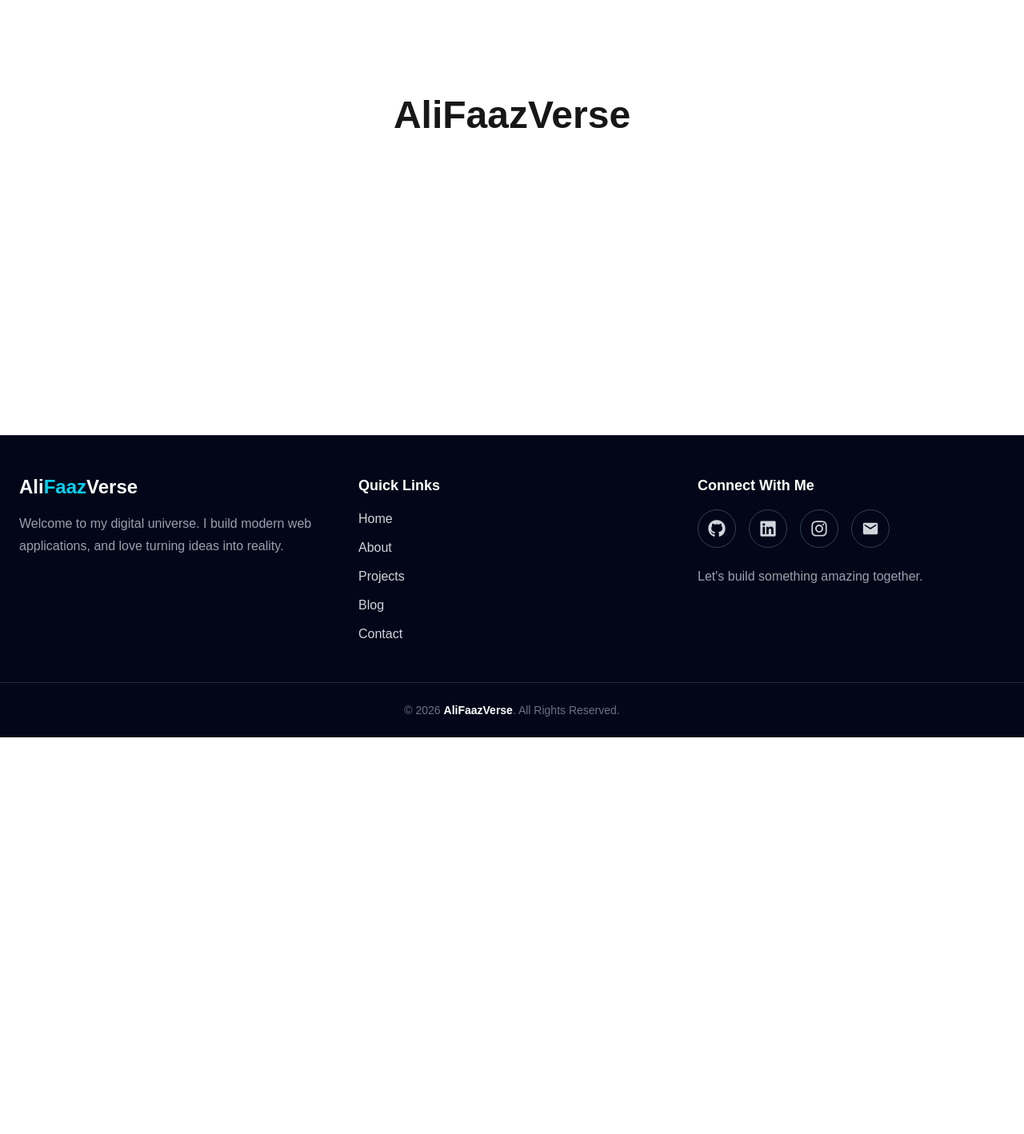
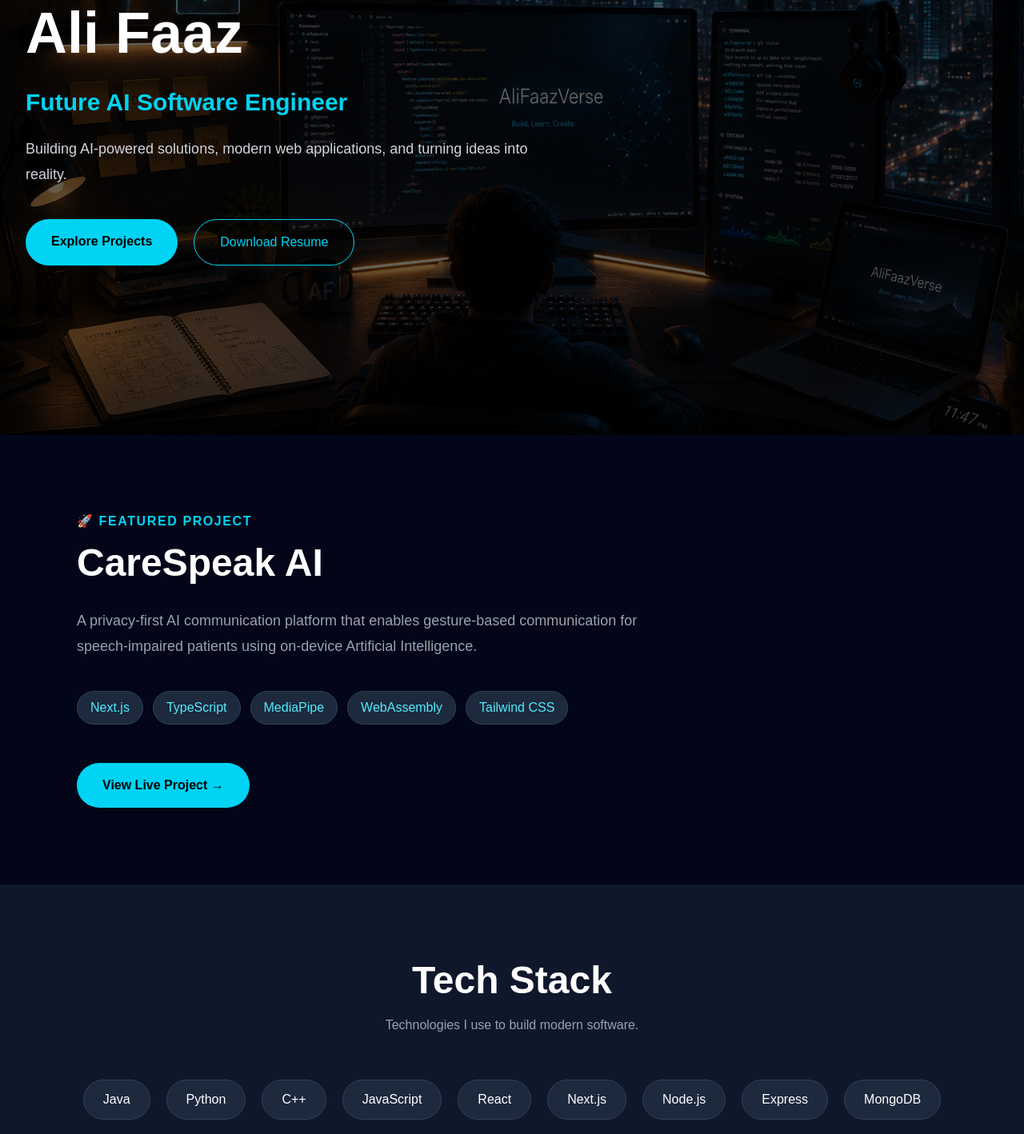
Before and after one commit to humayunfaaz/AliFaazVerse, a Next.js app: page / in a window 1280 px wide. Shown: the part 320-1738 px from the top of the page at 80% size. Before the commit the page ends 1242 px from the top, so only its background shows below. Built offline with nearby package versions, Linux system fonts and the light colour scheme.

Commit message:
Added homepage resume download and updated portfolio

```diff
--- a/app/about/page.js
+++ b/app/about/page.js
@@ -131,7 +131,7 @@ export default function About() {
         </div>
 
       </section>
-            {/* ================= My Journey ================= */}
+      {/* ================= My Journey ================= */}
 
       <section className="max-w-7xl mx-auto px-6 py-24">
 
@@ -344,7 +344,7 @@ export default function About() {
         </div>
 
       </section>
-            {/* ================= My Mission ================= */}
+      {/* ================= My Mission ================= */}
 
       <section className="max-w-7xl mx-auto px-6 py-24">
 
@@ -531,12 +531,19 @@ export default function About() {
 
           <div className="flex flex-wrap justify-center gap-6 mt-12">
 
-            <a
+            {/* <a
               href="/resume.pdf"
               download
               className="px-8 py-4 bg-cyan-500 rounded-full font-semibold hover:bg-cyan-400 transition duration-300"
             >
               📄 Download Resume
+            </a> */}
+            <a
+              href="/resume.pdf"
+              download
+              className="inline-block px-8 py-4 bg-cyan-400 text-black rounded-full font-semibold hover:bg-cyan-300 transition"
+            >
+              Download Resume
             </a>
 
             <a
--- a/app/page.js
+++ b/app/page.js
@@ -1,8 +1,186 @@
+
+// export default function Home() {
+//   return (
+//     <main className="min-h-screen flex items-center justify-center">
+//       <h1 className="text-5xl font-bold">AliFaazVerse</h1>
+//     </main>
+//   );
+// }
+import Link from "next/link";
 
 export default function Home() {
   return (
-    <main className="min-h-screen flex items-center justify-center">
-      <h1 className="text-5xl font-bold">AliFaazVerse</h1>
+    <main>
+
+      {/* ================= HERO ================= */}
+
+      <section
+        className="relative h-screen bg-cover bg-center"
+        style={{
+          backgroundImage: "url('/images/HOmepagebackground.png')",
+        }}
+      >
+
+        {/* Overlay */}
+
+        <div className="absolute inset-0 bg-black/60"></div>
+
+        {/* Content */}
+
+        <div className="relative z-10 h-full max-w-7xl mx-auto px-8 flex items-center">
+
+          <div className="max-w-2xl">
+
+            <p className="text-cyan-400 text-xl mb-3">
+              👋 Hi, I'm
+            </p>
+
+            <h1 className="text-6xl md:text-7xl font-bold text-white leading-tight">
+              Ali Faaz
+            </h1>
+
+            <h2 className="mt-6 text-3xl font-semibold text-cyan-400">
+              Future AI Software Engineer
+            </h2>
+
+            <p className="mt-6 text-lg text-gray-300 leading-8">
+              Building AI-powered solutions, modern web applications,
+              and turning ideas into reality.
+            </p>
+
+            {/* Buttons */}
+
+            <div className="mt-10 flex gap-5">
+
+              <Link
+                href="/projects"
+                className="px-8 py-4 rounded-full bg-cyan-400 text-black font-semibold hover:bg-cyan-300 transition"
+              >
+                Explore Projects
+              </Link>
+
+              {/* <a
+                href="/resume.pdf"
+                download
+                className="px-8 py-4 rounded-full border border-cyan-400 text-cyan-400 hover:bg-cyan-400 hover:text-black transition"
+              >
+                Download Resume
+              </a> */}
+              <a
+                href="/resume.pdf"
+                download
+                className="px-8 py-4 rounded-full border border-cyan-400 text-cyan-400 hover:bg-cyan-400 hover:text-black transition"
+              >
+                Download Resume
+              </a>
+
+            </div>
+
+          </div>
+
+        </div>
+
+      </section>
+
+      {/* ================= FEATURED PROJECT ================= */}
+
+      <section className="bg-slate-950 py-24">
+
+        <div className="max-w-6xl mx-auto px-8">
+
+          <p className="text-cyan-400 font-semibold tracking-widest uppercase">
+            🚀 Featured Project
+          </p>
+
+          <h2 className="text-5xl font-bold text-white mt-4">
+            CareSpeak AI
+          </h2>
+
+          <p className="mt-8 text-gray-400 text-lg leading-8 max-w-3xl">
+            A privacy-first AI communication platform that enables
+            gesture-based communication for speech-impaired patients
+            using on-device Artificial Intelligence.
+          </p>
+
+          {/* Tech Stack */}
+
+          <div className="flex flex-wrap gap-3 mt-10">
+
+            {[
+              "Next.js",
+              "TypeScript",
+              "MediaPipe",
+              "WebAssembly",
+              "Tailwind CSS",
+            ].map((tech) => (
+              <span
+                key={tech}
+                className="px-4 py-2 rounded-full bg-slate-800 text-cyan-300 border border-slate-700"
+              >
+                {tech}
+              </span>
+            ))}
+
+          </div>
+
+          <a
+            href="https://care-speak.vercel.app/"
+            target="_blank"
+            rel="noopener noreferrer"
+            className="inline-block mt-12 px-8 py-4 rounded-full bg-cyan-400 text-black font-semibold hover:bg-cyan-300 transition"
+          >
+            View Live Project →
+          </a>
+
+        </div>
+
+      </section>
+
+      {/* ================= TECH STACK ================= */}
+
+      <section className="bg-slate-900 py-24">
+
+        <div className="max-w-6xl mx-auto px-8 text-center">
+
+          <h2 className="text-5xl font-bold text-white">
+            Tech Stack
+          </h2>
+
+          <p className="text-gray-400 mt-5">
+            Technologies I use to build modern software.
+          </p>
+
+          <div className="flex flex-wrap justify-center gap-5 mt-14">
+
+            {[
+              "Java",
+              "Python",
+              "C++",
+              "JavaScript",
+              "React",
+              "Next.js",
+              "Node.js",
+              "Express",
+              "MongoDB",
+              "Tailwind CSS",
+              "Git",
+              "GitHub",
+              "AI",
+            ].map((tech) => (
+              <div
+                key={tech}
+                className="px-6 py-3 rounded-full border border-slate-700 bg-slate-800 text-white hover:border-cyan-400 hover:text-cyan-400 hover:scale-105 transition"
+              >
+                {tech}
+              </div>
+            ))}
+
+          </div>
+
+        </div>
+
+      </section>
+
     </main>
   );
 }
--- a/components/footer.js
+++ b/components/footer.js
@@ -60,23 +60,9 @@ export default function Footer() {
                 </Link>
               </li>
 
-              <li>
-                <Link
-                  href="/projects"
-                  className="hover:text-cyan-400 transition"
-                >
-                  Projects
-                </Link>
-              </li>
 
-              <li>
-                <Link
-                  href="/blog"
-                  className="hover:text-cyan-400 transition"
-                >
-                  Blog
-                </Link>
-              </li>
+
+
 
               <li>
                 <Link
```
Also changed, not shown: public/images/HOmepagebackground.png (added), 1 other file (tests, documents, lock files or other folders).
